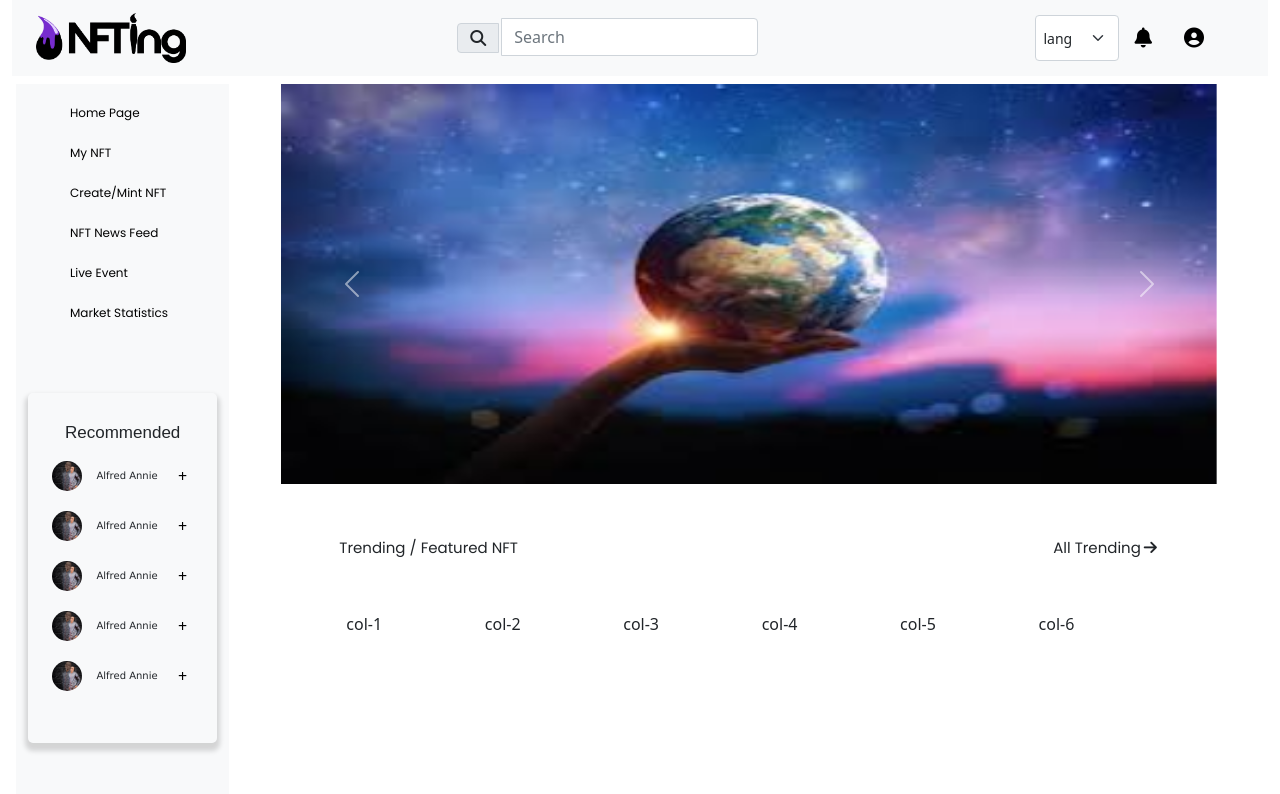
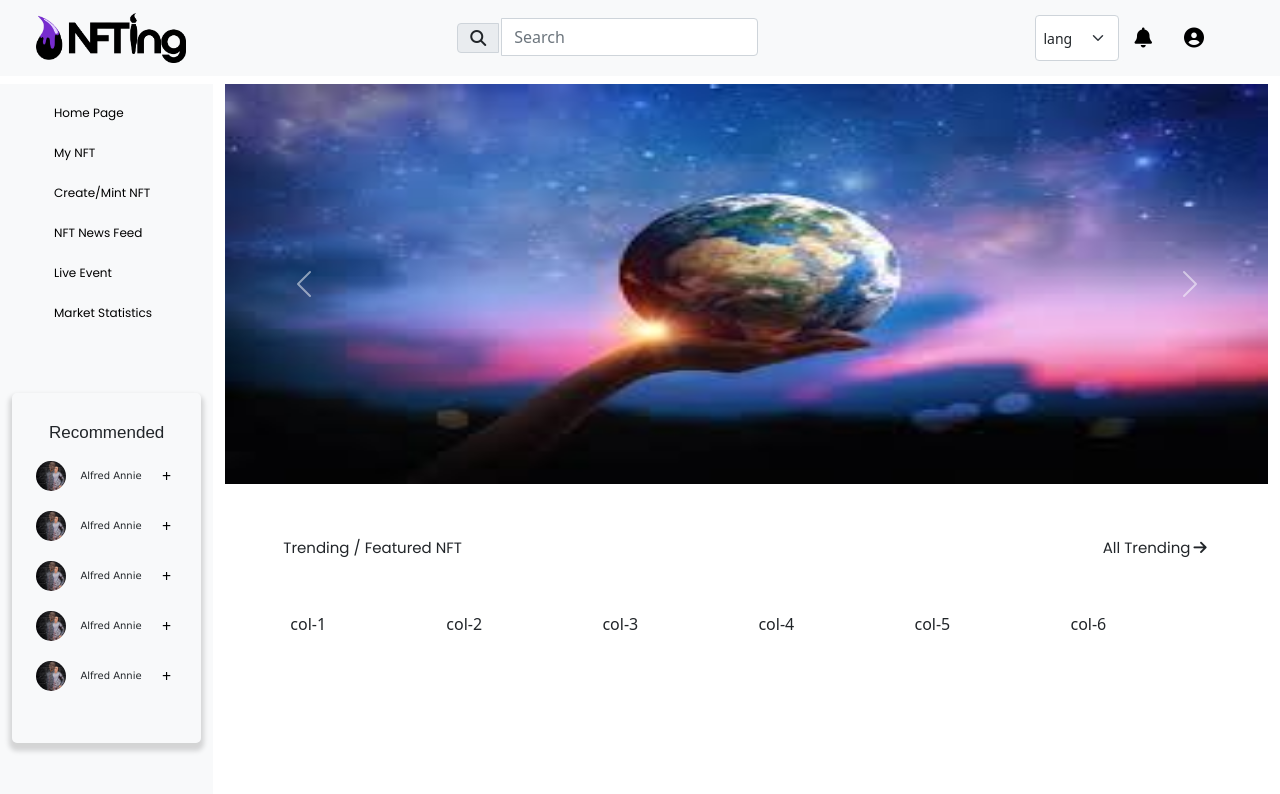
Before and after one commit to ahLfyreD/Nfting-react, a React (Create React App) app: page / in a window 1280 px wide. Shown: the top 794 px of the page. Built offline with nearby package versions, Linux system fonts and the light colour scheme.

Commit message:
commented out col div container to remove margins from both ends of the nav bar

```diff
--- a/src/App.js
+++ b/src/App.js
@@ -16,22 +16,22 @@ function App() {
 
   return (
 <Router>
-  <div className="container-fluid mx-0">
+  <div className="container-fluid">
 
    <div className="fixed-position">
 
    <div className="row">
-     <div className="col">
+     {/* <div className="col"> */}
 
       <Header />
 
-      </div>
+      {/* </div> */}
     </div>
 
     </div>
 
    <div className="row mt-2">
-     <div className="col-2 mx-3 bg-light" >
+     <div className="col-2 bg-light" >
 
       <Menu />
 
@@ -41,7 +41,7 @@ function App() {
 
       </div>
 
-     <div className="col-9 mx-4">
+     <div className="col-10">
        <Routes>
 
         <Route path='/mynft' element={<MyNFT />} />
```
